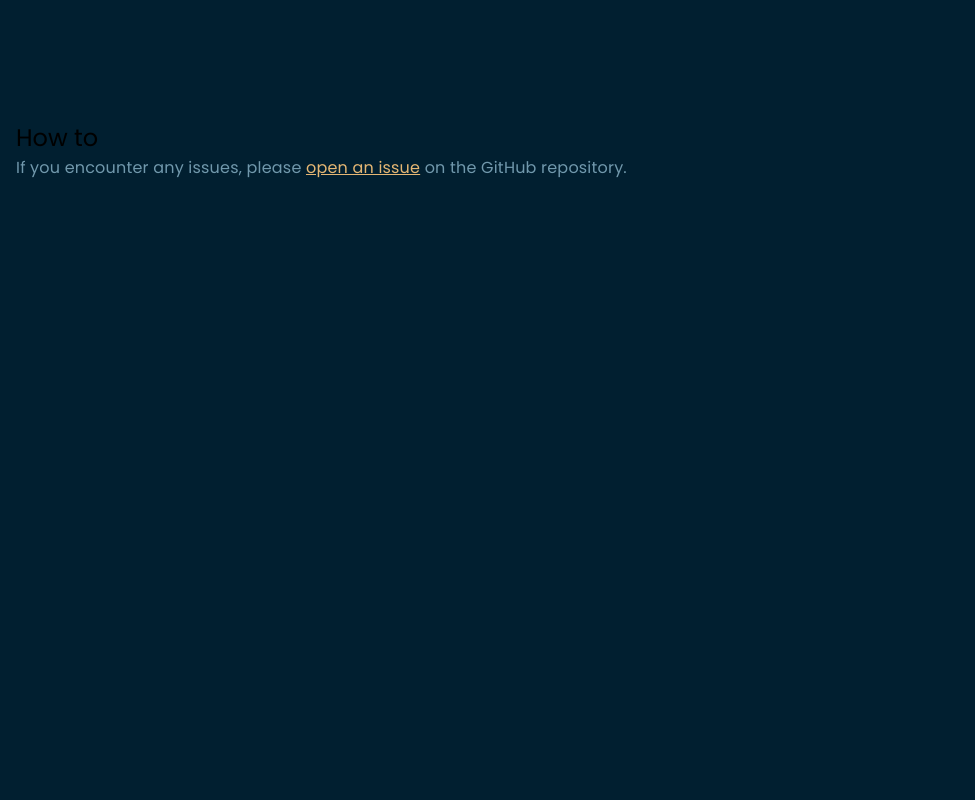
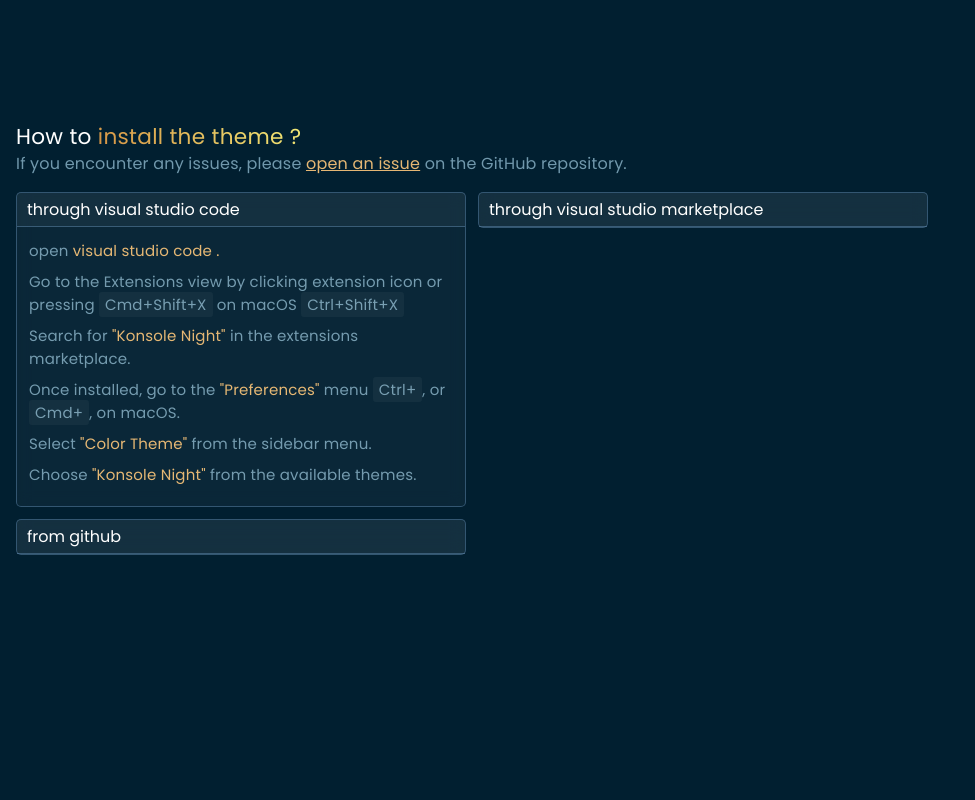
Before and after one commit to lyznne/konsole-night, a React (Create React App) app: page / in a window 1280 px wide. Shown: the part 1260-2060 px from the top of the page, without its empty margins (0-975 px from the left). Built offline with nearby package versions, Linux system fonts and the light colour scheme.

Commit message:
:dizzy: new feature

```diff
--- a/src/App.css
+++ b/src/App.css
@@ -28,7 +28,8 @@
 
   --gradient-cc: radial-gradient(2422.86% 132.40% at 0.00% 0%, rgba(255, 200, 124, 0.90) 0%, rgba(252, 251, 121, 0.90) 100%);
   --gradient-h1: linear-gradient(126deg, #FAFAFA 0%, rgba(188, 234, 255, 0.90) 100%);
-  --gradinet-tx: linear-gradient(45deg, #f3ec78, #ce5a0e);
+  --gradient-tx: linear-gradient(45deg, #f3ec78, #ce5a0e);
+  --gradient-color: linear-gradient(45deg, #df9745f3, #f3ec78);
 
 }
 
@@ -135,6 +136,7 @@
   font-size: 16px;
 }
 
+
 .card {
   border-radius: var(--border-r-md);
   border: 1px solid var(--tertiary-color);
@@ -142,9 +144,7 @@
   transition: all .3s ease;
 }
 
-.card:hover {
-  box-shadow: 1px 4px 10px .5px rgba(245, 245, 245, 0.05);
-}
+
 
 section {
   min-height: 80dvh;
@@ -191,8 +191,9 @@
   position: sticky;
   top: 0;
   width: 100%;
-  backdrop-filter: blur(15px);
+  backdrop-filter: blur(8px);
   margin-bottom: var(--padd-lg);
+  z-index: 999;
 }
 
 .navbar::after {
@@ -206,6 +207,8 @@
 .navbar .nav {
   padding: var(--padd-sm) var(--padd-md);
   justify-content: space-between;
+    align-items: flex-start;
+  align-content: flex-start;
 }
 
 .navbar .logo {
@@ -280,7 +283,7 @@
   line-height: 40px;
   text-transform: capitalize;
   margin-bottom: -2px;
-  background-image: var(--gradinet-tx);
+  background-image: var(--gradient-tx);
 }
 
 .hero .hero-title .text-contents {
@@ -321,8 +324,8 @@
   cursor: pointer;
   border-radius: 5px;
   text-align: center;
-  font-size: 18px;
-  letter-spacing: .3px;
+  font-size: 16px;
+  letter-spacing: .2px;
   color: var(--primary-color);
   transition: background 0.3s ease;
   margin-right: 3px;
@@ -334,16 +337,125 @@
 }
 
 
-
-
-
-
-
-
 .hero--code {
   background: var(--fill-color);
   width: 100%;
   height: 100%;
+}
+
+/* ------------- #installation ---------------- */
+.h1 {
+  color: #FFF;
+  font-size: 1.35em;
+  font-weight: 400;
+  margin-bottom: -2px;
+  letter-spacing: 0.3px;
+}
+
+.text-span {
+  background-image: var(--gradient-color);
+}
+
+.section-head {
+  margin-bottom: var(--padd-md);
+}
+
+.section--contents {
+  position: relative;
+  display: flex;
+  flex-wrap: wrap;
+  gap: var(--padd-sm);
+  align-items: flex-start;
+  align-content: flex-start;
+}
+.section-center {
+
+display: flex;
+justify-content: center;
+align-items: center;  height: 100%;
+
+
+}
+.install-card {
+  backdrop-filter: blur(8px);
+  width: 450px;
+}
+
+.install-card .card-top {
+  padding: 4px 10px;
+  border-bottom: 1px solid var(--tertiary-color);
+  background: var(--dark-color);
+  font-size: 16px;
+  color: var(--text-main);
+  cursor: pointer;
+}
+.install-card .card-top:hover {
+  color: var(--secondary-color);
+}
+.install-card .install-card-body {
+  padding: var(--padd-sm);
+  font-size: 15px;
+  transition: max-height ease-in .4s;
+
+
+}
+.install-card .closed {
+  max-height: 0;
+  padding: 0;
+  overflow: hidden;
+}
+.install-card .install-card-body li {
+  margin-bottom: 8px;
+}
+
+.install-card .install-card-body .span {
+  color: var(--secondary-color-2);
+}
+
+.install-card .install-card-body .span-bg {
+  padding: 2px 6px;
+  background: var(--dark-color);
+  border-radius: var(--border-r-sm);
+}
+
+.install-card .install-card-body .span-github {
+  padding: 2px 6px;
+  border-radius: var(--border-r-sm);
+  color: var(--blue-color);
+  border: 1px solid var(--tertiary-color);
+  background: var(--primary-color);
+  position: relative;
+  margin: 8px 0px;
+  font-size: 14px;
+  letter-spacing: -.2px;
+  height: 35px;
+  display: flex;
+  align-items: center;
+  justify-items: center;
+}
+
+.install-card .install-card-body .span-github {
+  padding-right: 30px;
+}
+
+.install-card .install-card-body .span-github:hover img {
+  visibility: visible;
+  opacity: 1;
+}
+
+.install-card .install-card-body img {
+  position: absolute;
+  top: 50%;
+  right: 1%;
+  transform: translateY(-50%);
+  cursor: pointer;
+  visibility: hidden;
+  opacity: 0;
+  transition: visibility 1s ease-in, opacity .4s ease-in;
+}
+
+.copied {
+  filter: grayscale(100%);
 }
 
 /* ------------- #bottom ---------------- */
@@ -373,19 +485,20 @@
   transition: transform 0.3s ease, filter 0.3s ease, box-shadow 0.3s ease;
 }
 
-.bottom-card .icon.icon-1:hover {
+.bottom-card:hover .icon-1 {
   animation: bounceScale 0.5s ease-in infinite alternate;
 }
 
-.bottom-card .icon.icon-2:hover {
+.bottom-card:hover .icon-2 {
   animation: colorPulse 4s linear infinite;
 }
 
 
-.bottom-card .icon.icon-3:hover {
-  animation: skewRotate 1s ease-in-out infinite alternate;}
+.bottom-card:hover .icon-3 {
+  animation: skewRotate 1s ease-in-out infinite alternate;
+}
 
-.bottom-card .icon.icon-4:hover {
+.bottom-card:hover .icon-4 {
   animation: float 2s ease-in-out infinite;
 
 }
@@ -396,6 +509,7 @@
   from {
     transform: scale(1);
   }
+
   to {
     transform: scale(1.3) rotate(15deg);
   }
@@ -403,9 +517,12 @@
 
 
 @keyframes colorPulse {
-    0%, 100% {
+
+  0%,
+  100% {
     filter: hue-rotate(0deg);
   }
+
   50% {
     filter: hue-rotate(360deg);
     transform: scale(1.1);
@@ -415,9 +532,12 @@
 
 
 @keyframes skewRotate {
-  0%, 100% {
+
+  0%,
+  100% {
     transform: perspective(800px) translateZ(0) skewX(0) rotateY(0deg);
   }
+
   50% {
     transform: perspective(800px) translateZ(0) skewX(-10deg) rotateY(180deg);
   }
@@ -426,17 +546,16 @@
 
 
 @keyframes float {
-  0%, 100% {
+
+  0%,
+  100% {
     transform: translateY(0);
   }
+
   50% {
     transform: translateY(-10px);
   }
 }
-
-
-
-
 
 
 .bottom-card .contents h2 {
--- a/src/layouts/Main.jsx
+++ b/src/layouts/Main.jsx
@@ -3,8 +3,10 @@
 import Footer from './Footer';
 import award from "../assets/award.svg";
 import clock from "../assets/clock.svg";
+import copy from "../assets/copy.svg";
 import Card from '../components/Card';
 import bottomCardDetails from "../models/DataDetails.jsx";
+import copyDetails from '../models/copyDetails';
 
 
 
@@ -17,6 +19,27 @@
   const handleTabClick = (tabIndex) => {
     setActiveTab(tabIndex);
   };
+
+  const [copied, setCopied] = useState(false);
+
+  const handleCopyClick = (event) => {
+    const buttonIndex = event.target.classList[0].split('-')[2];
+    const content = copyDetails[buttonIndex].content;
+    navigator.clipboard.writeText(content);
+    setCopied(true);
+    setTimeout(() => {
+      setCopied(false);
+    }, 1000);
+  };
+
+  const [isCardBodyOpen, setIsCardBodyOpen] = useState([true, false, false]);
+
+  const toggleCardBody = (index) => {
+    const updatedStates = [...isCardBodyOpen];
+    updatedStates[index] = !updatedStates[index];
+    setIsCardBodyOpen(updatedStates);
+  };
+
 
   return (
     <div className="main">
@@ -55,22 +78,98 @@
       </section>
       <section id="features">
         <div className="features">
-          <h1>
-            Deliver an optimized <span className="text-gradient">User Experience</span>
+          <h1 className='h1'>
+            Deliver an optimized <span className="text-gradient text-span">User Experience</span>
           </h1>
           <p className="text">There are plenty of essential features optimized to provide the best user experience.</p>
           <div className="features-content">
 
           </div>
           <div className="languages">
-            <h1 className="text-gradient">supported languages</h1>
+            <h1 className="text-gradient text-span h1">supported languages</h1>
           </div>
         </div>
       </section>
+
+
       <section id="installation">
-        <h1>How to <span className="text-gradient">install ?</span></h1>
-        <p className='text'> If you encounter any issues, please <a className='link' href="#" target="_blank" >open an issue</a> on the GitHub repository.</p>
+        <div className="section-head">
+          <h1 className='h1' >How to <span className="text-gradient  text-span">install the theme ?</span></h1>
+          <p className='text'> If you encounter any issues, please <a className='link' href="#" target="_blank" >open an issue</a> on the GitHub repository.</p>
+        </div>
+        <div className="section-center">
+          <div className="section--contents">
+            <div className="card install-card">
+              <div className="card-top" onClick={() => toggleCardBody(0)}>
+
+                through visual studio code
+              </div>
+              <div className={`install-card-body ${isCardBodyOpen[0] ? 'open' : 'closed'}`}>
+                <ul className='text'>
+                  <li>open <span className='span'>visual studio code .</span></li>
+                  <li>Go to the Extensions view by clicking extension icon or pressing  <span className="span-bg">Cmd+Shift+X</span> on macOS <span className='span-bg'>Ctrl+Shift+X </span></li>
+                  <li>Search for <span className="span">"Konsole Night"</span> in the extensions marketplace.</li>
+                  <li>Once installed, go to the <span className="span">"Preferences"</span> menu <span className="span-bg">Ctrl+</span>, or <span className="span-bg">Cmd+</span>, on macOS.</li>
+                  <li>Select <span className="span">"Color Theme"</span> from the sidebar menu.</li>
+                  <li>Choose <span className="span">"Konsole Night"</span> from the available themes.</li>
+                </ul>
+              </div>
+            </div>
+            <div className="card install-card">
+              <div className="card-top" onClick={() => toggleCardBody(1)}>
+                through visual studio marketplace
+              </div>
+              <div className={`install-card-body ${isCardBodyOpen[1] ? 'open' : 'closed'}`}>
+                <ul className='text'>
+                  <li>open <span className="span">visual studio marketplace.</span></li>
+                  <li>search for <span className='span'>konsole night</span></li>
+                  <li>
+                    or copy link <div className="span-github">
+                      <p>ext install Enoslyznne.konsole-night</p>
+                      <img
+                        src={copy}
+                        alt="copy"
+                        onClick={handleCopyClick}
+                        className={`copy-button-${0} ${copied ? 'copied' : ''}`}
+                      />
+                    </div>
+                  </li>
+                  <li>Launch VS Code Quick Open <span className="span-bg"> Ctrl+P</span>, paste the link, and press enter.</li>
+                </ul>
+              </div>
+            </div>
+            <div className="card install-card">
+              <div className="card-top" onClick={() => toggleCardBody(2)}>
+                from github
+              </div>
+              <div className={`install-card-body ${isCardBodyOpen[2] ? 'open' : 'closed'}`}>
+                <ul className='text'>
+                  <li>
+                    on <span className="span">github</span>, search for konsole night theme
+                  </li>
+                  <li>
+                    or open
+                    <div className="span-github"><p>https://github.com/lyznne/Konsole-night_Theme.git</p>
+                      <img
+                        src={copy}
+                        alt="copy"
+                        onClick={handleCopyClick}
+                        className={`copy-button-${1} ${copied ? 'copied' : ''}`}
+                      />
+                    </div>
+                  </li>
+                  <li>check the readme file and <span className="span"> clone the repo</span> </li>
+                  <li>open the folder you clone the repo and run </li>
+                </ul>
+              </div>
+            </div>
+          </div>
+
+        </div>
       </section>
+
+
+
       <section id="bottom">
         <div className="center flex">
           <div className="center flex">
--- /dev/null
+++ b/src/models/copyDetails.jsx
@@ -0,0 +1,12 @@
+const copyDetails = [
+    {
+        name: "githublink",
+        content: "https://github.com/lyznne/Konsole-night_Theme.git"
+    },
+    {
+        name: "themelink",
+        content: "ext install Enoslyznne.konsole-night"
+    },
+];
+
+export default copyDetails;
```
Lines whose indentation alone changed are shown as unchanged.
